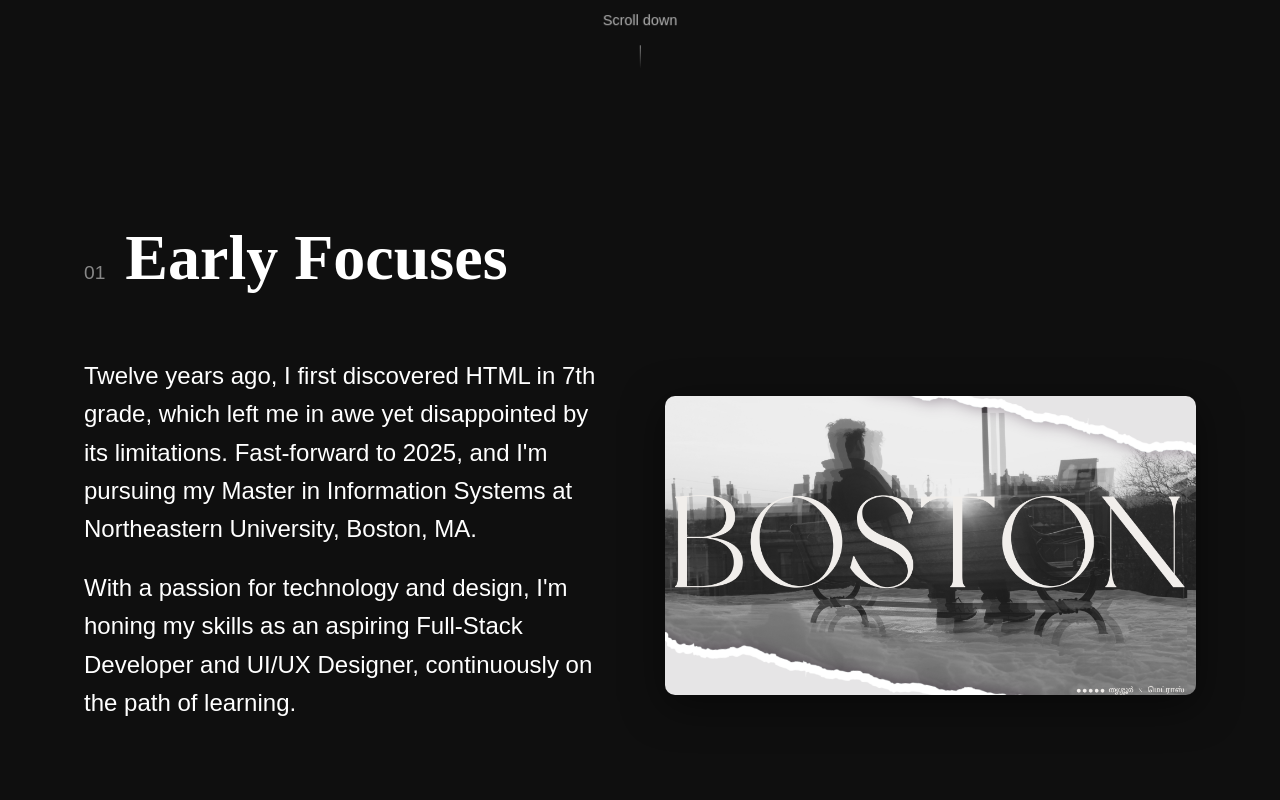
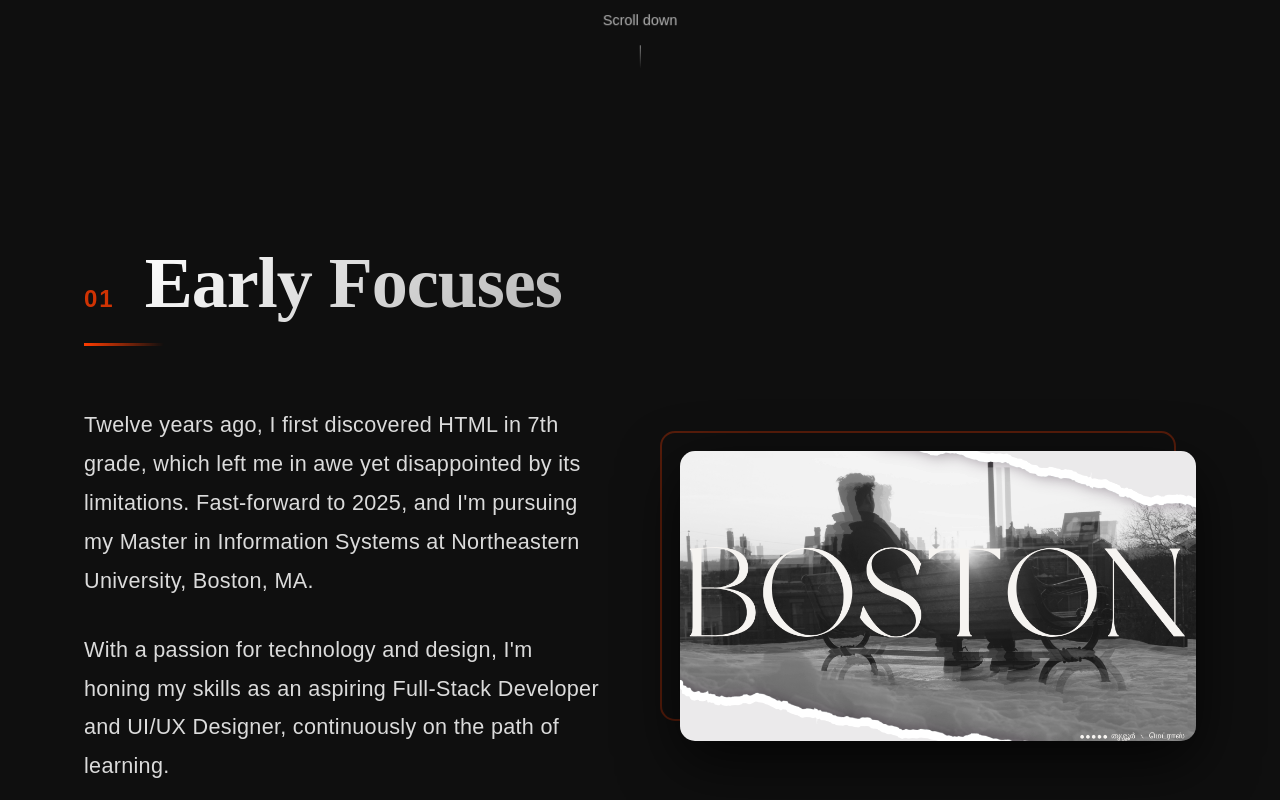
Before and after one commit to cheruvathoorshajd/Portfolio, a React (Create React App) app: page / in a window 1280 px wide. Shown: the part 680-1480 px from the top of the page. Built offline with nearby package versions, Linux system fonts and the light colour scheme; a web font is replaced by a local one.

Commit message:
Enhance About section styling and improve overall aesthetic

```diff
--- a/src/styles/About.css
+++ b/src/styles/About.css
@@ -1,13 +1,14 @@
 .about-section {
-  padding: 100px 0;
+  padding: 120px 0;
   background-color: var(--background);
+  position: relative;
 }
 
 .about-content {
   display: flex;
   align-items: center;
   justify-content: space-between;
-  gap: 50px;
+  gap: 80px;
   opacity: 0;
   transform: translateY(50px);
   transition: all 0.8s cubic-bezier(0.33, 1, 0.68, 1);
@@ -24,6 +25,7 @@
   opacity: 0;
   transform: translateX(-50px);
   transition: all 0.8s cubic-bezier(0.33, 1, 0.68, 1) 0.2s;
+  max-width: 600px;
 }
 
 .about-text.visible {
@@ -32,9 +34,20 @@
 }
 
 .about-text p {
-  font-size: 1.5rem;
-  line-height: 1.6;
-  margin-bottom: 20px;
+  font-size: 1.35rem;
+  line-height: 1.8;
+  margin-bottom: 30px;
+  color: rgba(255, 255, 255, 0.85);
+  font-weight: 300;
+  letter-spacing: 0.3px;
+}
+
+.about-text p:last-child {
+  margin-bottom: 0;
+}
+
+.about-text p::first-line {
+  font-weight: 400;
 }
 
 .about-image {
@@ -42,6 +55,8 @@
   opacity: 0;
   transform: translateX(50px);
   transition: all 0.8s cubic-bezier(0.33, 1, 0.68, 1) 0.4s;
+  position: relative;
+  max-width: 550px;
 }
 
 .about-image.visible {
@@ -49,25 +64,67 @@
   transform: translateX(0);
 }
 
+.about-image::before {
+  content: '';
+  position: absolute;
+  top: -20px;
+  left: -20px;
+  right: 20px;
+  bottom: 20px;
+  border: 2px solid var(--accent);
+  border-radius: 15px;
+  z-index: -1;
+  opacity: 0.3;
+  transition: all 0.5s ease;
+}
+
+.about-image:hover::before {
+  top: -15px;
+  left: -15px;
+  right: 15px;
+  bottom: 15px;
+  opacity: 0.6;
+}
+
 .about-img {
   width: 100%;
   height: auto;
-  border-radius: 10px;
-  box-shadow: 0px 10px 40px rgba(0, 0, 0, 0.5);
+  border-radius: 15px;
+  box-shadow: 0px 20px 60px rgba(0, 0, 0, 0.7);
   transition: transform 0.5s ease, box-shadow 0.5s ease;
+  display: block;
+  filter: grayscale(0.1) contrast(1.05);
 }
 
 .about-img:hover {
-  transform: scale(1.02);
-  box-shadow: 0px 15px 50px rgba(255, 60, 0, 0.3);
+  transform: scale(1.02) translateY(-5px);
+  box-shadow: 0px 25px 70px rgba(255, 60, 0, 0.4);
+  filter: grayscale(0) contrast(1.1);
 }
 
 @media screen and (max-width: 968px) {
+  .about-section {
+    padding: 80px 0;
+  }
+
   .about-content {
     flex-direction: column;
+    gap: 50px;
+  }
+
+  .about-text {
+    max-width: 100%;
   }
 
   .about-text p {
-    font-size: 1.3rem;
+    font-size: 1.2rem;
+  }
+
+  .about-image {
+    max-width: 100%;
+  }
+
+  .about-image::before {
+    display: none;
   }
 }
--- a/src/styles/index.css
+++ b/src/styles/index.css
@@ -63,22 +63,42 @@ section {
 .section-header {
   display: flex;
   align-items: baseline;
-  margin-bottom: 60px;
+  margin-bottom: 80px;
   opacity: 0;
   transform: translateY(50px);
   animation: fadeInUp 0.8s ease forwards;
+  position: relative;
+}
+
+.section-header::after {
+  content: '';
+  position: absolute;
+  bottom: -20px;
+  left: 0;
+  width: 80px;
+  height: 3px;
+  background: linear-gradient(90deg, var(--accent), transparent);
 }
 
 .section-number {
-  font-size: 1.2rem;
-  margin-right: 20px;
-  opacity: 0.5;
+  font-size: 1.5rem;
+  margin-right: 30px;
+  color: var(--accent);
+  opacity: 0.8;
   font-family: var(--body-font);
+  font-weight: 600;
+  letter-spacing: 2px;
 }
 
 .section-header h2 {
-  font-size: 4rem;
+  font-size: 4.5rem;
   font-family: var(--heading-font);
+  font-weight: 700;
+  letter-spacing: -1px;
+  background: linear-gradient(135deg, var(--text) 0%, rgba(255, 255, 255, 0.7) 100%);
+  -webkit-background-clip: text;
+  -webkit-text-fill-color: transparent;
+  background-clip: text;
 }
 
 @keyframes fadeInUp {
@@ -90,7 +110,16 @@ section {
 
 @media screen and (max-width: 768px) {
   .section-header h2 {
-    font-size: 2.5rem;
+    font-size: 2.8rem;
+  }
+
+  .section-number {
+    font-size: 1.2rem;
+    margin-right: 20px;
+  }
+
+  .section-header::after {
+    width: 60px;
   }
 
   section {
```
